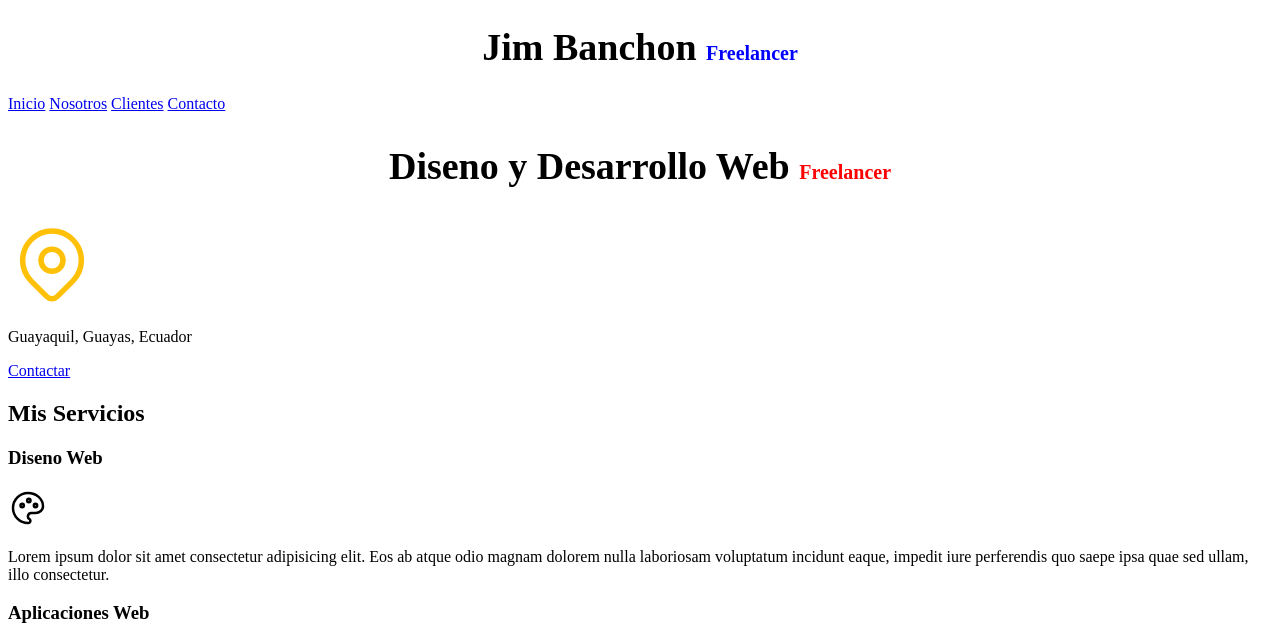
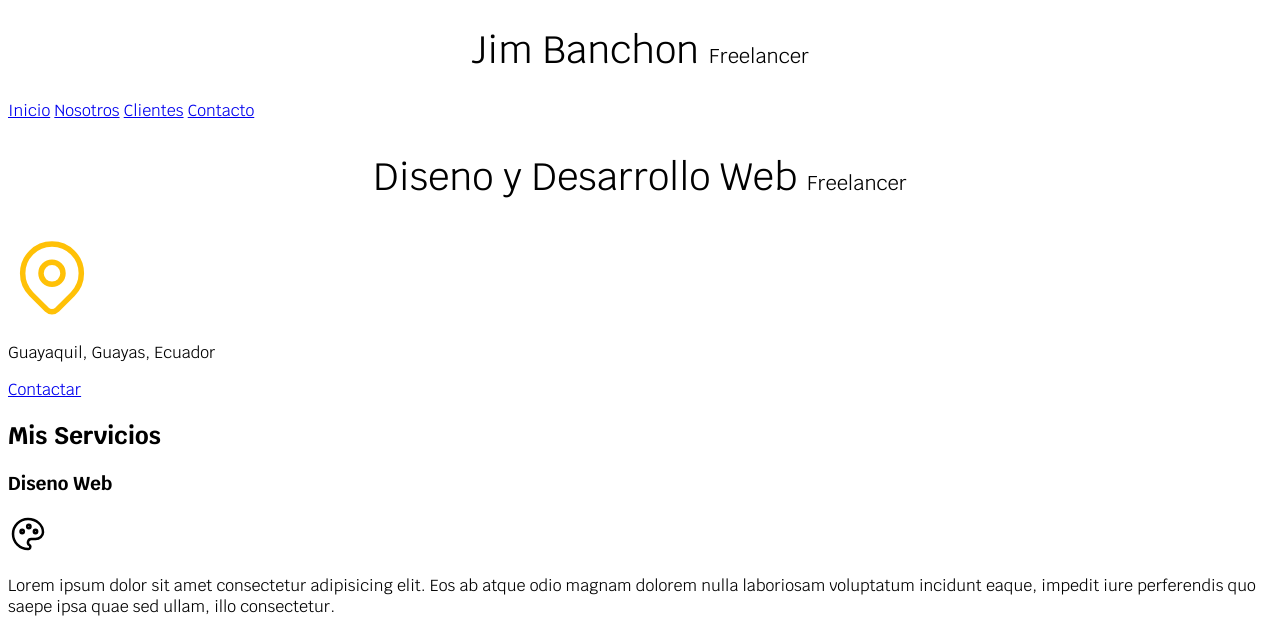
Before and after one commit to jdbn07/html_introduccion, a plain HTML site: page index.html in a window 1280 px wide. Shown: the top 625 px of the page. Drawn offline with Linux system fonts and the light colour scheme.

Commit message:
agregar link de google font

```diff
--- a/css/styles.css
+++ b/css/styles.css
@@ -1,23 +1,41 @@
+:root{
+    --blanco: #ffffff;
+    --oscuro: #212121;
+    --primario: #ffc107;
+    --secundario: #0097a7;
+    --gris: #757575;
+
+
+}
+.krub-regular {
+    font-family: "Krub", sans-serif;
+    font-weight: 400;
+    font-style: normal;
+  }
+
+  .krub-bold {
+    font-family: "Krub", sans-serif;
+    font-weight: 700;
+    font-style: normal;
+  }
+
 html {
     font-size: 62.5%;
 }
 body {
     font-size: 16px;/* 1rem = 10px*/
+    font-family: 'Krub',sans-serif;
 }
 
 .titulo{
     text-align: center;
     font-size: 3.8rem;
+    font-weight: 400;
+
+
 }
 
-h1.titulo span{
-    font-size: 2rem;
-    color: blue;
-}
 .titulo span {
     font-size: 2rem;
-    color: red;
+
 }
-span {
-    color: green;
-}
--- a/index.html
+++ b/index.html
@@ -4,6 +4,9 @@
     <meta charset="UTF-8">
     <meta name="viewport" content="width=device-width, initial-scale=1.0">
     <title>Disenador Freelancer</title>
+    <link rel="preconnect" href="https://fonts.googleapis.com">
+    <link rel="preconnect" href="https://fonts.gstatic.com" crossorigin>
+    <link href="https://fonts.googleapis.com/css2?family=Krub:wght@400;700&display=swap" rel="stylesheet">
     <link rel="preload" href="css/styles.css" as="style">
     <link href="css/styles.css" rel="stylesheet">
 </head>
```
